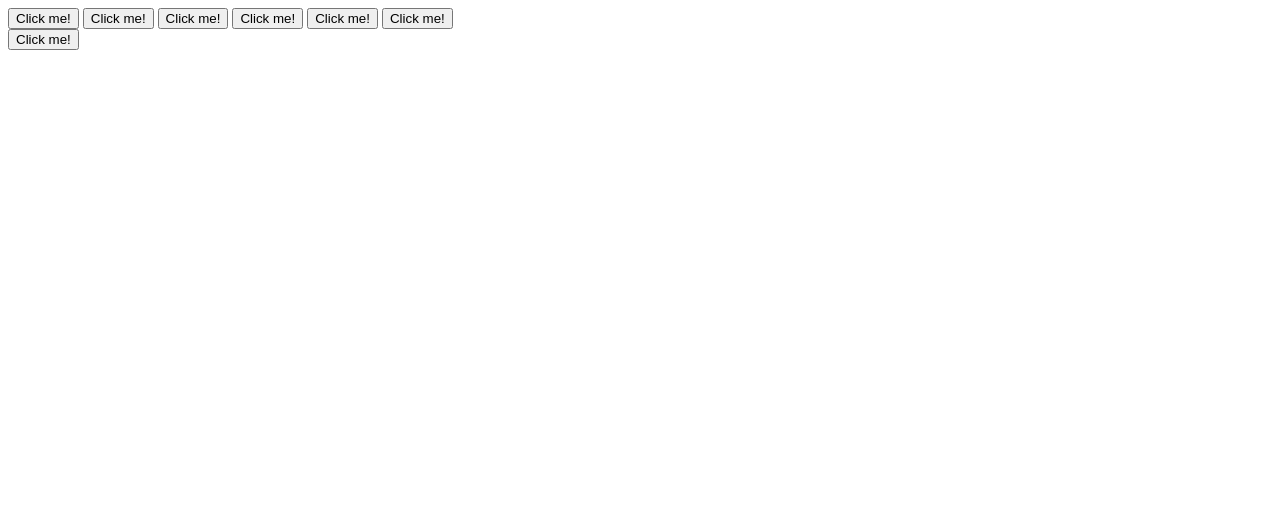
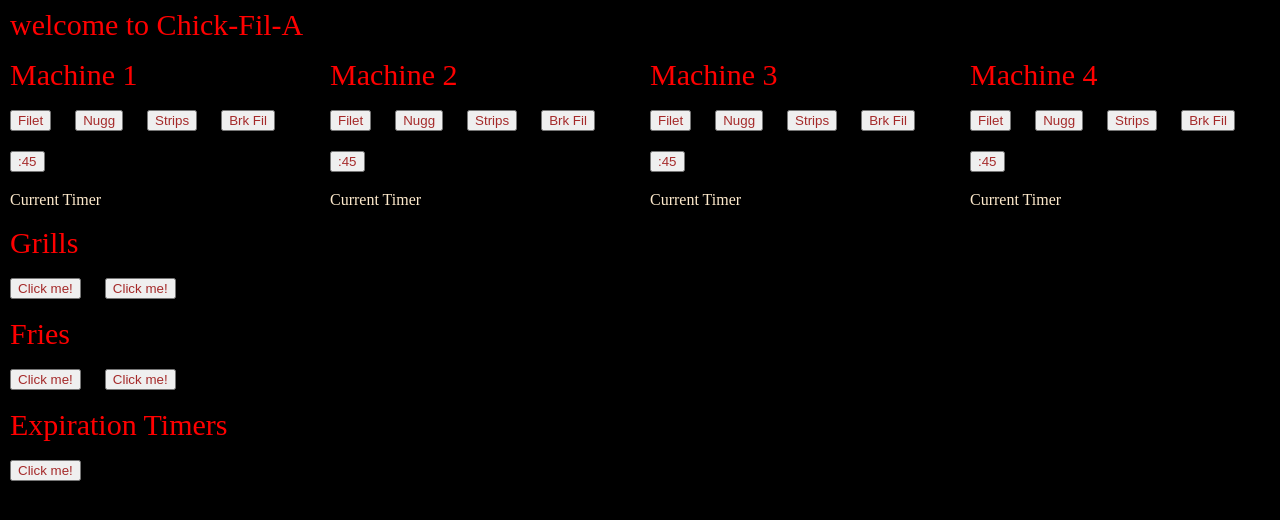
Before and after one commit to andree15/chick-fil-a, a plain HTML site: page Index.html in a window 1280 px wide. Drawn offline with Linux system fonts and the light colour scheme.

Commit message:
basic html and css started

```diff
--- a/Index.html
+++ b/Index.html
@@ -4,21 +4,96 @@
 <head>
     <meta charset="UTF-8">
     <meta name="viewport" content="width=device-width, initial-scale=1.0">
-    <title>Document</title>
+
+    <link rel="stylesheet" href="./assets/css/reset.css">
+
+    <link rel="stylesheet" href="./assets/css/style.css">
+    <script src="./assets/javascript/app.js"></script>
+
+    <title>Chick-Fil-A Simulation</title>
 </head>
 
 <body>
-    <div>
-        <button type="button" onclick="alert('You pressed the button!')">Click me!</button>
-        <button type="button" onclick="alert('You pressed the button!')">Click me!</button>
-        <button type="button" onclick="alert('You pressed the button!')">Click me!</button>
-        <button type="button" onclick="alert('You pressed the button!')">Click me!</button>
-        <button type="button" onclick="alert('You pressed the button!')">Click me!</button>
-        <button type="button" onclick="alert('You pressed the button!')">Click me!</button>
+<h1>welcome to Chick-Fil-A</h1>
+
+    <div id="all-machines">
+        <div id="mach-container">
+            <h1>Machine 1</h1>
+            <div id="machines">
+                <button id="mach-button" type="button" onclick="alert('You pressed the button!')">Filet</button>
+                <button id="mach-button" type="button" onclick="alert('You pressed the button!')">Nugg</button>
+                <button id="mach-button" type="button" onclick="alert('You pressed the button!')">Strips</button>
+                <button id="mach-button" type="button" onclick="alert('You pressed the button!')">Brk Fil</button>
+                <button id="mach-button" type="button" onclick="alert('You pressed the button!')">:45</button>
+            </div>
+
+            <div>
+                <h2>Current Timer</h2>
+                <div id="current1"></div>
+            </div>
+        </div>
+
+        <div id="mach-container">
+            <h1>Machine 2</h1>
+            <div id="machines">
+                <button id="mach-button" type="button" onclick="alert('You pressed the button!')">Filet</button>
+                <button id="mach-button" type="button" onclick="alert('You pressed the button!')">Nugg</button>
+                <button id="mach-button" type="button" onclick="alert('You pressed the button!')">Strips</button>
+                <button id="mach-button" type="button" onclick="alert('You pressed the button!')">Brk Fil</button>
+                <button id="mach-button" type="button" onclick="alert('You pressed the button!')">:45</button>
+            </div>
+
+            <div>
+                <h2>Current Timer</h2>
+            </div>
+        </div>
+
+        <div id="mach-container">
+            <h1>Machine 3</h1>
+            <div id="machines">
+                <button id="mach-button" type="button" onclick="alert('You pressed the button!')">Filet</button>
+                <button id="mach-button" type="button" onclick="alert('You pressed the button!')">Nugg</button>
+                <button id="mach-button" type="button" onclick="alert('You pressed the button!')">Strips</button>
+                <button id="mach-button" type="button" onclick="alert('You pressed the button!')">Brk Fil</button>
+                <button id="mach-button" type="button" onclick="alert('You pressed the button!')">:45</button>
+            </div>
+
+            <div>
+                <h2>Current Timer</h2>
+            </div>
+        </div>
+
+        <div id="mach-container">
+            <h1>Machine 4</h1>
+            <div id="machines">
+                <button id="mach-button" type="button" onclick="alert('You pressed the button!')">Filet</button>
+                <button id="mach-button" type="button" onclick="alert('You pressed the button!')">Nugg</button>
+                <button id="mach-button" type="button" onclick="alert('You pressed the button!')">Strips</button>
+                <button id="mach-button" type="button" onclick="alert('You pressed the button!')">Brk Fil</button>
+                <button id="mach-button" type="button" onclick="alert('You pressed the button!')">:45</button>
+            </div>
+
+            <div>
+                <h2>Current Timer</h2>
+            </div>
+        </div>
     </div>
 
-    <div>
-        <button type="button" onclick="alert('You pressed the button!')">Click me!</button>
+    <h1>Grills</h1>
+    <div id="grills">
+        <button id="grill-button" type="button" onclick="alert('You pressed the button!')">Click me!</button>
+        <button id="grill-button" type="button" onclick="alert('You pressed the button!')">Click me!</button>
+    </div>
+
+    <h1>Fries</h1>
+    <div id="fries">
+        <button id="fry-button" type="button" onclick="alert('You pressed the button!')">Click me!</button>
+        <button id="fry-button" type="button" onclick="alert('You pressed the button!')">Click me!</button>
+    </div>
+
+    <h1>Expiration Timers</h1>
+    <div id="expiration">
+        <button id="exp-button" type="button" onclick="alert('You pressed the button!')">Click me!</button>
     </div>
 
 </body>
--- a/assets/css/style.css
+++ b/assets/css/style.css
@@ -0,0 +1,24 @@
+body{
+    background-color:black;
+}
+
+h1{
+    color: red;
+    font-size: 30px;
+    margin: 10px;
+}
+
+h2{
+    margin: 10px;
+    color:blanchedalmond;
+}
+
+button{
+    margin: 10px;
+    color: brown;
+}
+
+#all-machines{
+    display: flex;
+    justify-content:space-around ;
+}
```
Also changed, not shown: assets/javascript/app.js (added).
